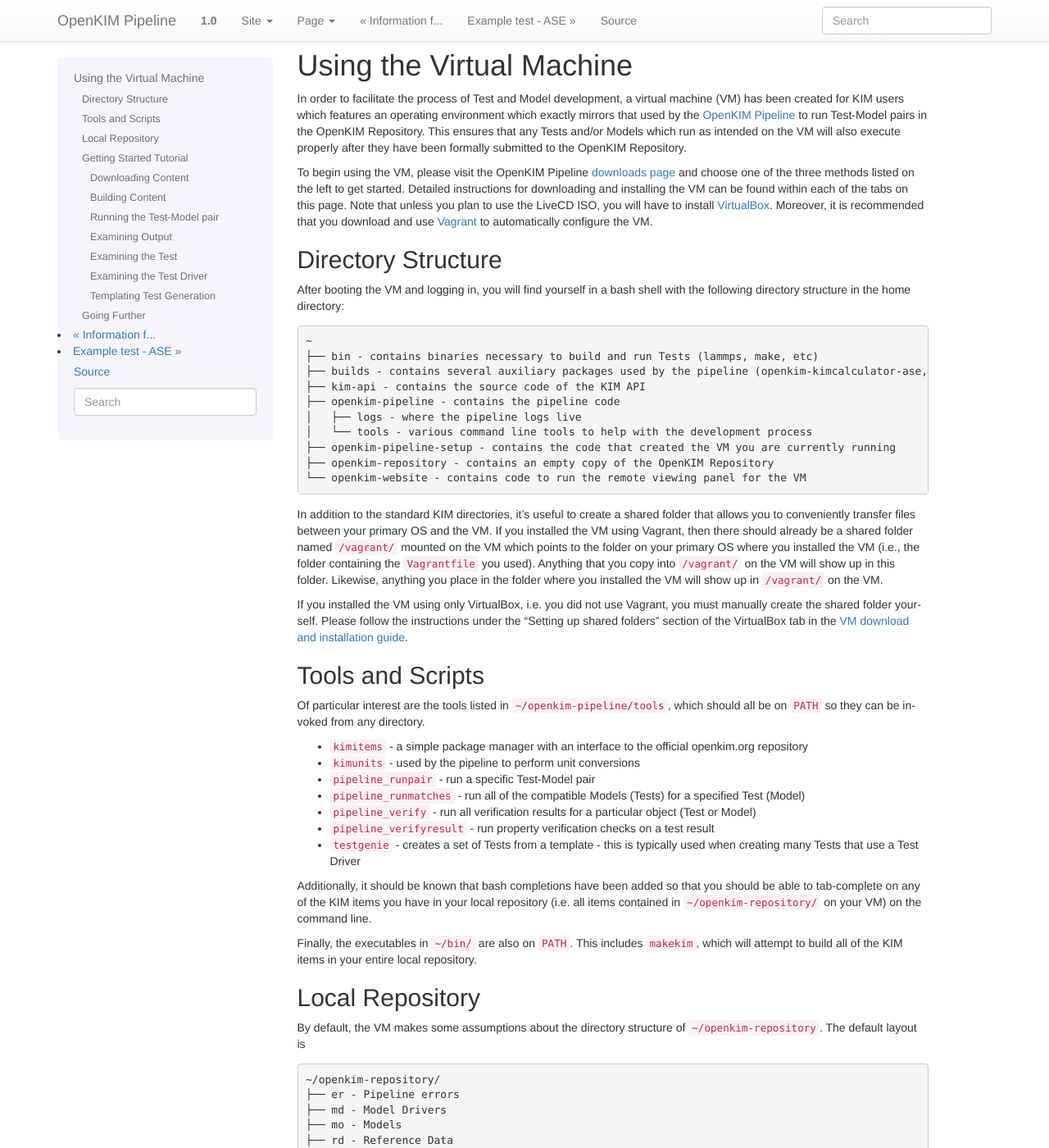
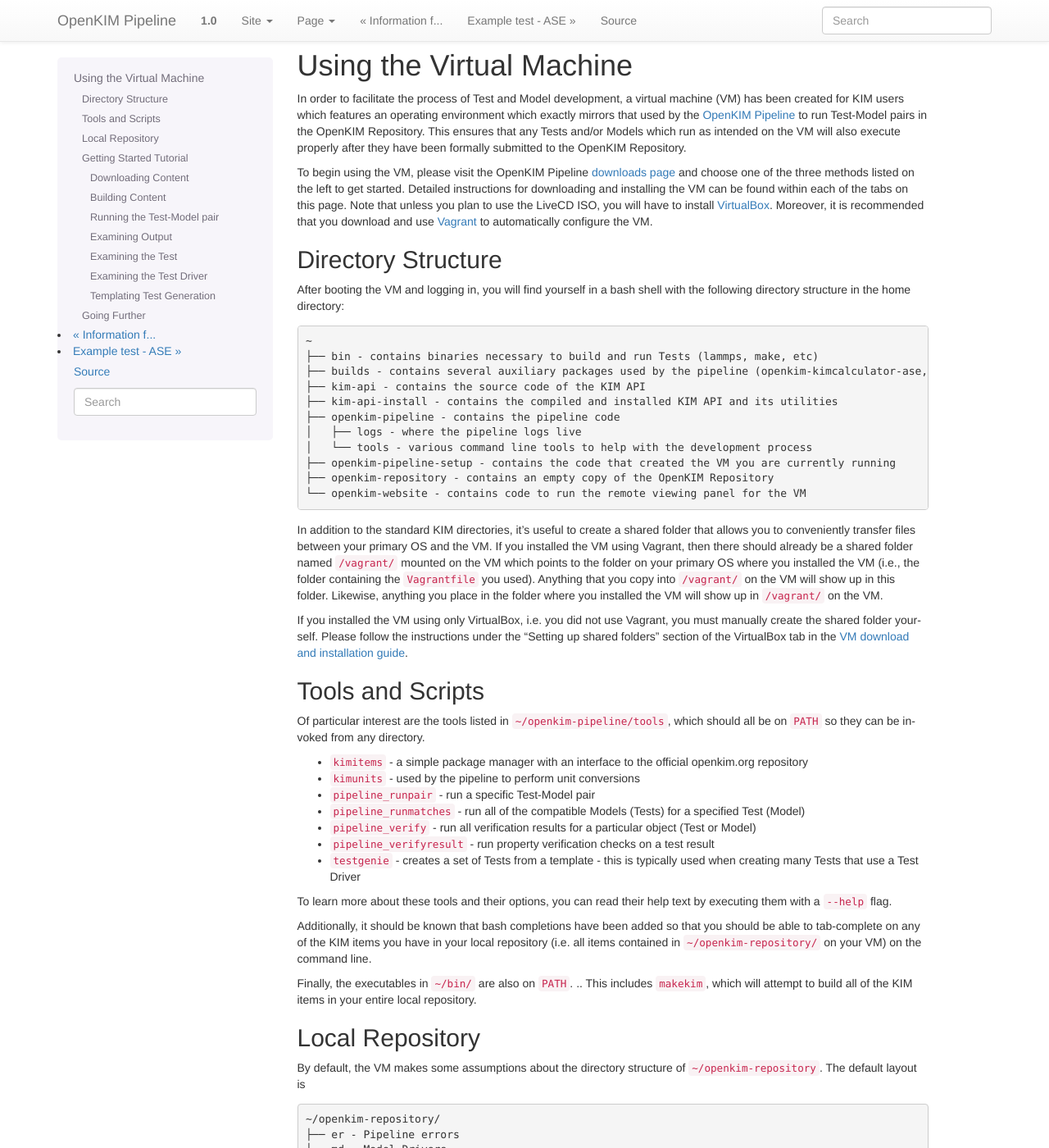
Before and after one commit to bjgjaefg23k/openkim-pipeline, a Sphinx documentation site: the page built from docs/tutorial_vm.rst, in a window 1280 px wide and 1400 px high. Shown: the whole window at 82% size. Built offline with Sphinx 7.4.7, drawn with Linux system fonts in a browser that asks for light colours; formulas are drawn with MathJax 3; some of the changed text lies outside the part shown.

Commit message:
Some tutorial_vm updates

```diff
--- a/docs/tutorial_vm.rst
+++ b/docs/tutorial_vm.rst
@@ -16,6 +16,7 @@
     ├── bin - contains binaries necessary to build and run Tests (lammps, make, etc)
     ├── builds - contains several auxiliary packages used by the pipeline (openkim-kimcalculator-ase, openkim-python, etc)
     ├── kim-api - contains the source code of the KIM API
+    ├── kim-api-install - contains the compiled and installed KIM API and its utilities
     ├── openkim-pipeline - contains the pipeline code
     │   ├── logs - where the pipeline logs live
     │   └── tools - various command line tools to help with the development process
@@ -40,9 +41,12 @@
 + ``pipeline_verifyresult`` - run property verification checks on a test result
 + ``testgenie`` - creates a set of Tests from a template - this is typically used when creating many Tests that use a Test Driver
 
+To learn more about these tools and their options, you can read their help text by executing them with a ``--help`` flag.
+
 Additionally, it should be known that bash completions have been added so that you should be able to tab-complete on any of the KIM items you have in your local repository (i.e. all items contained in ``~/openkim-repository/`` on your VM) on the command line.
 
-Finally, the executables in ``~/bin/`` are also on ``PATH``.  This includes ``makekim``, which will attempt to build all of the KIM items in your entire local repository.
+Finally, the executables in ``~/bin/`` are also on ``PATH``.
+.. This includes ``makekim``, which will attempt to build all of the KIM items in your entire local repository.
 
 
 Local Repository
@@ -122,12 +126,12 @@
 
 .. warning::
 
-    When manually compiling/recompiling Models which a Model Driver or Tests which use a Test Driver, you'll want to make sure that you first compile or recompile the relevant Model Driver or Test Driver **before** you compile/recompile the individual Models or Tests, respectively.
+    When manually compiling/recompiling Models which a Model Driver or Tests which use a Test Driver, it is good practice to first compile or recompile the relevant Model Driver or Test Driver **before** you compile/recompile the individual Models or Tests, respectively.
 
-If for some reason you encounter compilation problems that you don't believe are specifically related to a KIM Item, try rebuilding the KIM API itself on your VM by entering
+.. If for some reason you encounter compilation problems that you don't believe are specifically related to a KIM Item, try rebuilding the KIM API itself on your VM by entering
 
-.. code-block:: bash
-
+..
+  code-block:: bash
     cd ~/kim-api/KIM_API && make clean
     cd .. && make kim-api
 
```
Also changed, not shown: other parts of docs/tutorial_vm.rst (+1 -1 lines).
